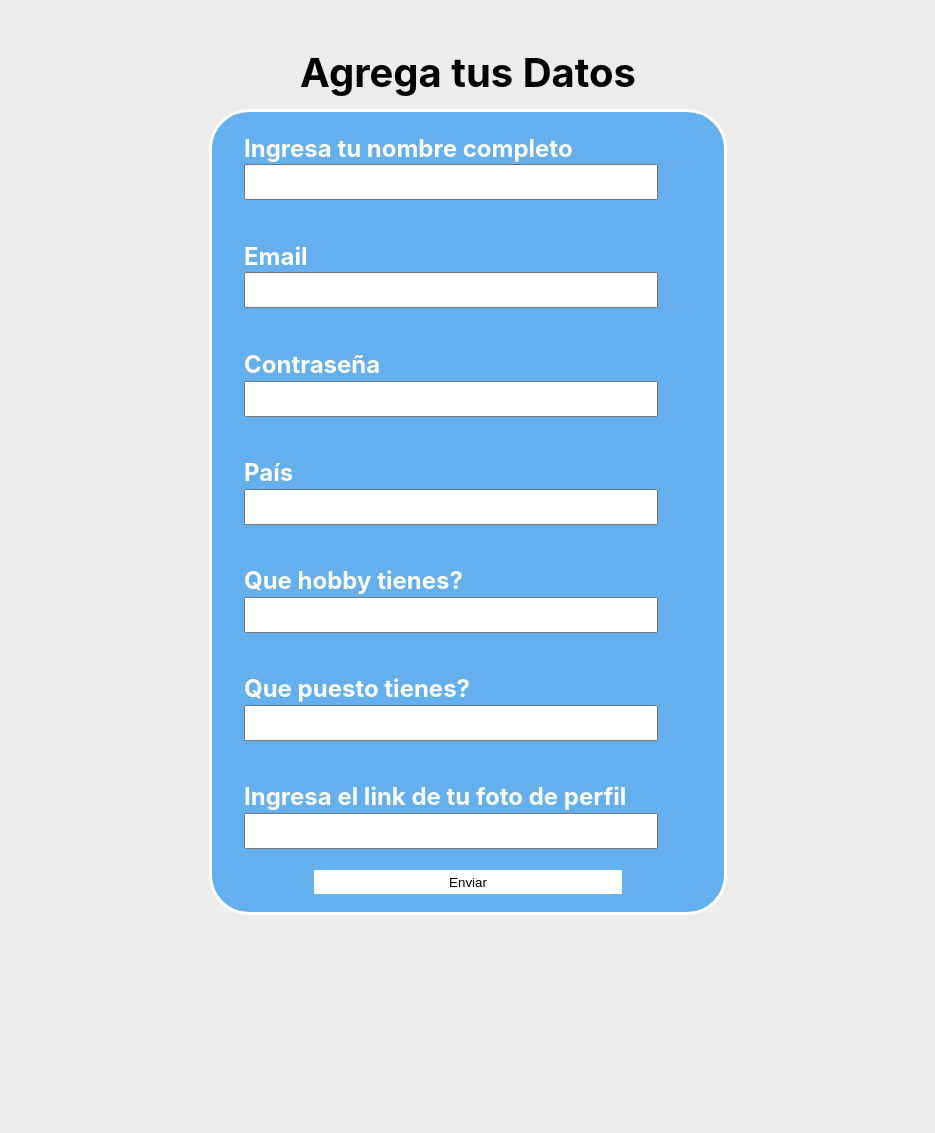
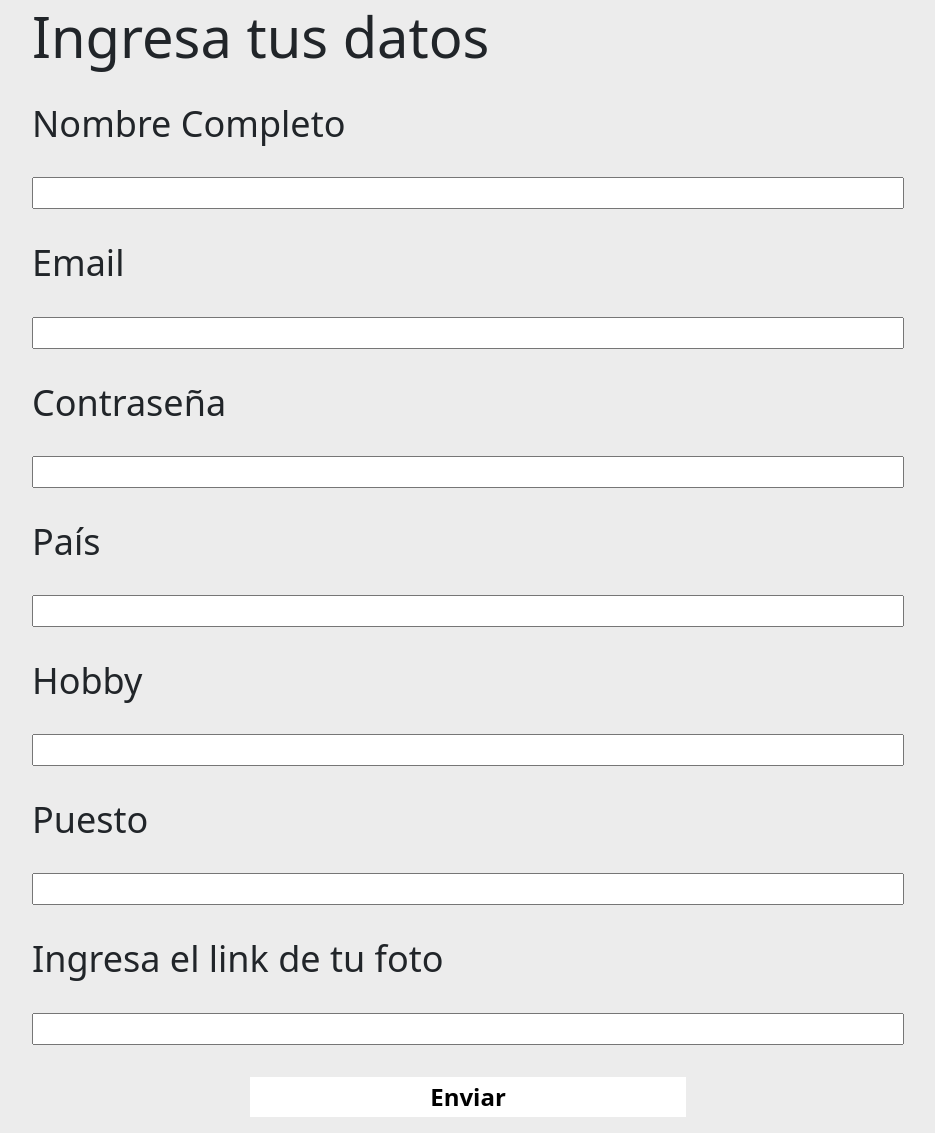
Before and after one commit to Mariano170395/RedSocialTecla, a plain HTML site: page front/Crear-usuario/crear-usuario.html in a window 1280 px wide. Shown: the part 173-1306 px from the top of the page, without its empty margins (172-1107 px from the left). Before the commit the page ends 1088 px from the top, so only its background shows below. Drawn offline with nearby package versions, Linux system fonts and the light colour scheme.

Commit message:
mejore diseno de login y crear usuario

```diff
--- a/front/Crear-usuario/crear-usuario.html
+++ b/front/Crear-usuario/crear-usuario.html
@@ -5,46 +5,42 @@
     <meta http-equiv="X-UA-Compatible" content="IE=edge" />
     <meta name="viewport" content="width=device-width, initial-scale=1.0" />
     <title>Teclanautas</title>
+    <link
+      href="https://cdn.jsdelivr.net/npm/bootstrap@5.1.3/dist/css/bootstrap.min.css"
+      rel="stylesheet"
+      integrity="sha384-1BmE4kWBq78iYhFldvKuhfTAU6auU8tT94WrHftjDbrCEXSU1oBoqyl2QvZ6jIW3"
+      crossorigin="anonymous"
+    />
     <link rel="stylesheet" href="style.css" />
   </head>
   <body>
     <nav class="nav">
-      <a href="../Login/login.html"><img
-        src="./Img/a23b268e-photoroom-20210930-182904_10c806v08104e03h01d028.png"
-        alt="Logo"
+      <a href="../Login/login.html"
+        ><img
+          src="./Img/a23b268e-photoroom-20210930-182904_10c806v08104e03h01d028.png"
+          alt="Logo"
       /></a>
     </nav>
-    <main class="body">
-      <div class="contenedorTitulo">
-        <h1>Agrega tus Datos</h1>
-      </div>
-      <div class="contenedorDatosMax">
-        <div class="contenedorDatos">
-            <label for="">Ingresa tu nombre completo</label>
-            <input type="text" name="nombre" id="nombreDatos">
-            </br>
-            <label for="">Email</label>
-            <input type="email" name="email" id="emailDatos">
-            </br>
-            <label for="">Contraseña</label>
-            <input type="text" name="numero" id="passDatos">
-            </br>
-            <label for="">País</label>
-            <input type="pais" name="confirma" id="paisDatos">
-            </br>
-            <label for="">Que hobby tienes?</label>
-            <input type="text" name="hobby" id="hobbyDatos">
-            </br>
-            <label for="">Que puesto tienes?</label>
-            <input type="text" name="puesto" id="puestoDatos">
-            </br>
-            <label for="">Ingresa el link de tu foto de perfil</label>
-            <input type="text" name="foto" id="fotoDatos">
-            </br>
-            <button type="submit" onclick="registroUser()">Enviar</button>
-        </form>
-      </div>
-    </main>
+    <div class="container-sm">
+      <h1>Ingresa tus datos</h1>
+      <h2>Nombre Completo</h2>
+      <input type="text" id="nombreDatos" />
+      <h2>Email</h2>
+      <input type="email" id="emailDatos" />
+      <h2>Contraseña</h2>
+      <input type="text" id="passDatos" />
+      <h2>País</h2>
+      <input type="text" id="paisDatos" />
+      <h2>Hobby</h2>
+      <input type="text" id="hobbyDatos" />
+      <h2>Puesto</h2>
+      <input type="text" id="puestoDatos" />
+      <h2>Ingresa el link de tu foto</h2>
+      <input type="text" id="fotoDatos" />
+      <button type="submit" onclick="registroUser()" class="loginBtn">
+        Enviar
+      </button>
+    </div>
   </body>
   <script src="./crear.js"></script>
 </html>
--- a/front/Crear-usuario/crear.js
+++ b/front/Crear-usuario/crear.js
@@ -8,6 +8,8 @@ let registroUser = async () => {
     puesto_usuario: document.getElementById("puestoDatos").value,
     imagen_usuario: document.getElementById("fotoDatos").value,
   };
+
+  console.log(user)
 
   let res = await fetch("http://localhost:3000/usuario", {
     method: "POST",
--- a/front/Crear-usuario/style.css
+++ b/front/Crear-usuario/style.css
@@ -23,78 +23,50 @@ body{
     width: 30vmin;
 }
 
-.contenedorTitulo{
-    margin-top: 10vmin;
-    width: 100%;
-    height: 10vmin;
-    background-color: rgb(236, 236, 236);
-    display: flex;
-    flex-direction: row;
-    flex-wrap: nowrap;
-    align-content: center;
-    justify-content: center;
-    align-items: center;
-    font-family: -apple-system, BlinkMacSystemFont, 'Segoe UI', Roboto, Oxygen, Ubuntu, Cantarell, 'Open Sans', 'Helvetica Neue', sans-serif;
-}
 
-.contenedorTitulo h1{
-    font-size: 5vmin;
-}
-
-.contenedorDatosMax{
-    width: 100%;
-    height: 100vmin;
-    background-color: rgb(236, 236, 236);
-    display: flex;
-    flex-direction: row;
-    flex-wrap: nowrap;
-    align-content: center;
-    justify-content: center;
-    align-items: center;
-}
-
-.contenedorDatos{
-    width: 40%;
-    height: 100vmin;
-    background-color: rgb(100, 176, 238);
+.container-sm{
+    width: 70%;
+    margin-top: 5vmin;
     display: flex;
     flex-direction: column;
     flex-wrap: nowrap;
+    justify-content: center;
     align-content: center;
-    justify-content: space-evenly;
-    align-items: flex-start;
-    border-radius: 5vmin;
-    border: white 3px solid;
 }
 
-.contenedorDatos label {
-    font-family: -apple-system, BlinkMacSystemFont, 'Segoe UI', Roboto, Oxygen, Ubuntu, Cantarell, 'Open Sans', 'Helvetica Neue', sans-serif;
-    color: white;
+.container-sm h1{
+    font-size: 7vmin;
+    margin: 2vmin 0;
+}
+
+.container-sm h2{
+    font-size: 4.5vmin;
+    margin: 2vmin 0;
+}
+
+.container-sm input{
+    width: 100%;
+    height: 4vmin;
+    margin: 2vmin 0;
+}
+
+.container-sm h4{
     font-size: 3vmin;
-    margin-left: 4vmin;
-    font-weight: bolder;
-    margin-top: 2.5vmin;
+    margin: 1vmin 0;
+}
+
+.loginBtn{
+    margin: 2vmin auto;
+    width: 50%;
+    background-color: white;
+    border-color: transparent;
+    font-size: 3vmin;
+    font-weight: bold;
 
 }
 
-.contenedorDatos input{
-    width: 80%;
-    height: 4vmin;
-    margin-left: 4vmin;
-    font-size: 2vmin;
+.loginBtn:hover{
+    background-color: rgb(100, 176, 238);
+    color: rgb(229, 255, 85);;
+
 }
-
-.contenedorDatos button{
-    width: 60%;
-    height: 3vmin;
-    margin-left: 20%;
-    background-color: white;
-    border: transparent;
-    margin-bottom: 2vmin;
-    cursor: pointer;
-}
-
-.contenedorDatos button:hover{
-    background-color: rgb(236, 236, 236);
-    color: rgb(114, 113, 113)
-}
--- a/front/Login/login.js
+++ b/front/Login/login.js
@@ -26,7 +26,7 @@ let login = async () => {
     console.log(resjson);
     return resjson
     .then(
-      (window.location.href = `../Feed/Ejercicio-14/feed.html`)
+      window.location.href = `../Feed/Ejercicio-14/feed.html`
     );
   }
 };
--- a/front/Login/style.css
+++ b/front/Login/style.css
@@ -26,21 +26,6 @@
     align-items: center;
 }
 
-.main {
-  width: 35%;
-  display: flex;
-  flex-direction: column;
-  align-content: center;
-  justify-content: center;
-  align-items: center;
-  margin-top: 12vmin;
-  margin-bottom: 12vmin;
-  background-color: rgb(100, 176, 238);
-  border-radius: 5vmin;
-  border: 3px solid white;
-
-
-}
 
 .body{
     background-color: rgb(236, 236, 236);
@@ -48,106 +33,49 @@
     padding: 0%;
 }
 
-.main h1{
-    font-family: -apple-system, BlinkMacSystemFont, 'Segoe UI', Roboto, Oxygen, Ubuntu, Cantarell, 'Open Sans', 'Helvetica Neue', sans-serif;
+.container-sm{
+    width: 70%;
+    margin-top: 5vmin;
+    display: flex;
+    flex-direction: column;
+    flex-wrap: nowrap;
+    justify-content: center;
+    align-content: center;
+}
+
+.container-sm h1{
+    font-size: 7vmin;
+    margin: 2vmin 0;
+}
+
+.container-sm h2{
+    font-size: 5vmin;
+    margin: 2vmin 0;
+}
+
+.container-sm input{
+    width: 40%;
+    height: 4vmin;
+    margin: 2vmin 0;
+}
+
+.container-sm h4{
+    font-size: 3vmin;
+    margin: 1vmin 0;
+}
+
+.loginBtn{
+    margin: 2vmin 0;
+    width: 20%;
+    background-color: white;
+    border-color: transparent;
+    font-size: 3vmin;
     font-weight: bold;
-    font-size: 7vmin;
-    color: white;
-    margin: 1vmin;
 
 }
 
-.main h2{
-    font-family: -apple-system, BlinkMacSystemFont, 'Segoe UI', Roboto, Oxygen, Ubuntu, Cantarell, 'Open Sans', 'Helvetica Neue', sans-serif;
-    font-size: 4vmin;
-    color: white;
-    margin: 1vmin;
+.loginBtn:hover{
+    background-color: rgb(100, 176, 238);
+    color: rgb(229, 255, 85);;
+
 }
-
-.main input{
-    width: 70%;
-}
-
-
-.main button {
-    margin-top: 2vmin;
-    cursor: pointer;
-    background-color: transparent;
-    border-color: transparent;
-    font-size: 3vmin;
-    font-weight: bold;
-}
-
-.main button:hover{
-    color: white;
-}
-
-.olvidaste{
-    font-family: -apple-system, BlinkMacSystemFont, 'Segoe UI', Roboto, Oxygen, Ubuntu, Cantarell, 'Open Sans', 'Helvetica Neue', sans-serif;
-    font-size: 1.5vmin;
-}
-
-
-/*Media queries*/
-
- @media only screen and (max-width: 375px){
-    .main {
-        width: 60%;
-        margin-top: 25vmin;
-        margin-bottom: 20vmin;
-        height: 75vmin ;
-    }
-
-    .footer{
-        width: 100%;
-        height: 40vmin;
-        background-color: rgb(100, 176, 238);
-    }
-}
-
-
-@media only screen and (max-width: 600px){
-    .main {
-        width: 60%;
-        margin-top: 25vmin;
-        margin-bottom: 20vmin;
-        height: 75vmin ;
-    }
-
-    .footer{
-        width: 100%;
-        height: 40vmin;
-        background-color: rgb(100, 176, 238);
-    }
-}
-
-@media only screen and (max-width: 768px){
-    .main {
-        width: 60%;
-        margin-top: 25vmin;
-        margin-bottom: 20vmin;
-        height: 75vmin ;
-    }
-
-    .footer{
-        width: 100%;
-        height: 40vmin;
-        background-color: rgb(100, 176, 238);
-    }
-}
-
-
-@media only screen and (max-width: 1024px){
-    .main {
-        width: 60%;
-        margin-top: 25vmin;
-        margin-bottom: 20vmin;
-        height: 75vmin ;
-    }
-
-    .footer{
-        width: 100%;
-        height: 40vmin;
-        background-color: rgb(100, 176, 238);
-    }
-}
```
Also changed, not shown: front/Login/login.html (+26 -14 lines).
